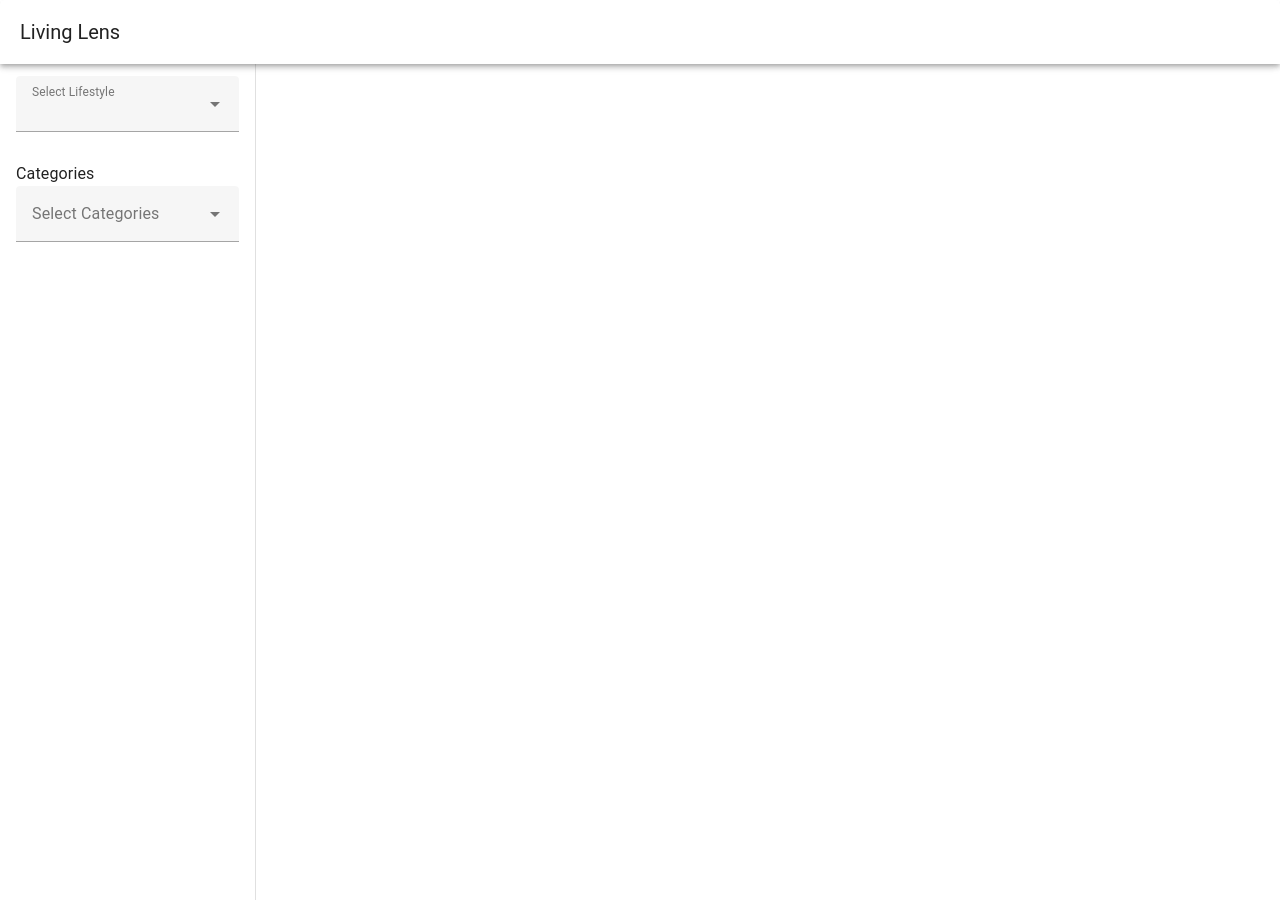
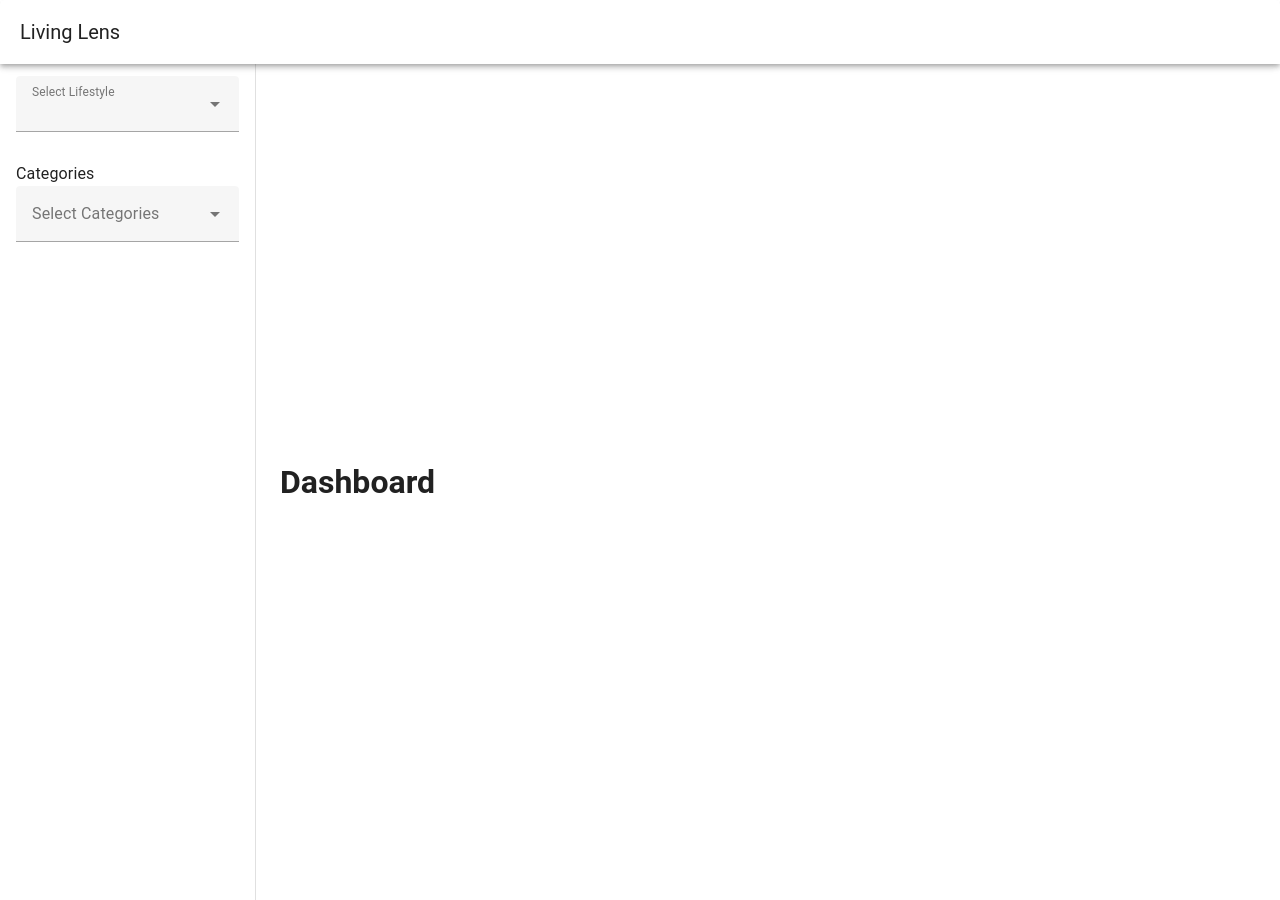
Before and after one commit to ahsan-sami-turzo/living-lens-web, a Vue app: page / in a window 1280 px wide. Built offline with nearby package versions, Linux system fonts and the light colour scheme.

Commit message:
added dashboard and admin routes

```diff
--- a/components.d.ts
+++ b/components.d.ts
@@ -7,7 +7,11 @@ export {}
 
 declare module 'vue' {
   export interface GlobalComponents {
+    Admin: typeof import('./src/components/Admin.vue')['default']
+    Dashboard: typeof import('./src/components/Dashboard.vue')['default']
     HelloWorld: typeof import('./src/components/HelloWorld.vue')['default']
     Layout: typeof import('./src/components/Layout.vue')['default']
+    RouterLink: typeof import('vue-router')['RouterLink']
+    RouterView: typeof import('vue-router')['RouterView']
   }
 }
--- a/package.json
+++ b/package.json
@@ -11,6 +11,7 @@
     "jsonwebtoken": "^9.0.2",
     "roboto-fontface": "*",
     "vue": "^3.3.0",
+    "vue-router": "4",
     "vuetify": "^3.0.0"
   },
   "devDependencies": {
--- /dev/null
+++ b/src/components/Admin.vue
@@ -0,0 +1,11 @@
+<template>
+  <div>
+    <h1>Admin Panel</h1>
+  </div>
+</template>
+
+<script>
+export default {
+  name: "Admin",
+};
+</script>
--- /dev/null
+++ b/src/components/Dashboard.vue
@@ -0,0 +1,11 @@
+<template>
+  <div>
+    <h1>Dashboard</h1>
+  </div>
+</template>
+
+<script>
+export default {
+  name: "Dashboard",
+};
+</script>
--- a/src/components/Layout.vue
+++ b/src/components/Layout.vue
@@ -31,13 +31,16 @@
       class="d-flex align-center justify-center"
       style="min-height: 900px"
     >
-      <iframe
+      <v-container fluid class="py-8 px-6">
+        <router-view />
+      </v-container>
+      <!-- <iframe
         :src="iframeUrl"
         frameborder="0"
         width="100%"
         height="100%"
         allowtransparency
-      ></iframe>
+      ></iframe> -->
     </v-main>
   </v-layout>
 </template>
--- a/src/plugins/index.ts
+++ b/src/plugins/index.ts
@@ -5,11 +5,13 @@
  */
 
 // Plugins
-import vuetify from './vuetify'
+import vuetify from "./vuetify";
+import router from "@/router";
 
 // Types
-import type { App } from 'vue'
+import type { App } from "vue";
 
-export function registerPlugins (app: App) {
-  app.use(vuetify)
+export function registerPlugins(app: App) {
+  app.use(vuetify);
+  app.use(router);
 }
--- /dev/null
+++ b/src/router/index.ts
@@ -0,0 +1,23 @@
+import { createRouter, createWebHistory } from "vue-router";
+import Dashboard from "@/components/Dashboard.vue";
+import Admin from "@/components/Admin.vue";
+
+const routes = [
+  {
+    path: "/",
+    name: "Dashboard",
+    component: Dashboard,
+  },
+  {
+    path: "/admin",
+    name: "Admin",
+    component: Admin,
+  },
+];
+
+const router = createRouter({
+  history: createWebHistory(),
+  routes,
+});
+
+export default router;
```
Also changed, not shown: 1 other file (tests, documents, lock files or other folders).
